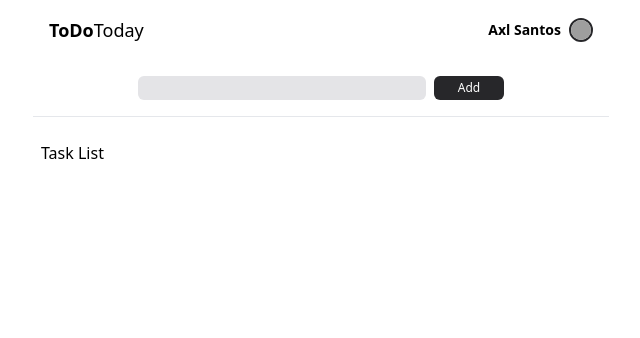
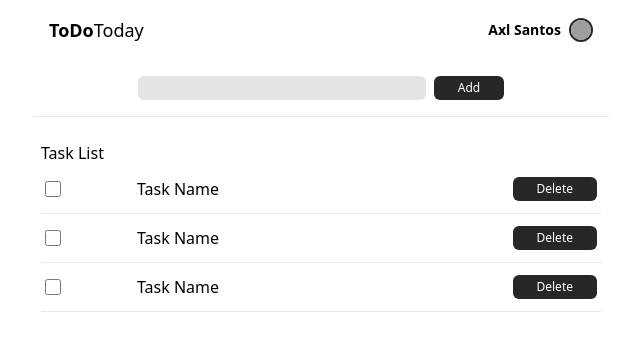
Before and after one commit to fallenxl/todo-challenge, a React (Vite) app in the folder client/: page / in a window 1280 px wide. Shown: the top 338 px of the page, without its empty margins (319-959 px from the left). Built offline with nearby package versions, Linux system fonts and the light colour scheme; grey boxes are pictures that could not be loaded.

Commit message:
Add new features
Added the folder hooks, the task component

```diff
--- a/client/index.html
+++ b/client/index.html
@@ -4,7 +4,7 @@
     <meta charset="UTF-8" />
     <link rel="icon" type="image/svg+xml" href="/vite.svg" />
     <meta name="viewport" content="width=device-width, initial-scale=1.0" />
-    <title>Vite + React</title>
+    <title>ToDo Challenge</title>
   </head>
   <body>
     <div id="root"></div>
--- a/client/src/features/Form.jsx
+++ b/client/src/features/Form.jsx
@@ -1,4 +1,7 @@
+import { useTask } from "../hooks/useTask";
+
 function Form() {
+  const {task, handleTaskChange} = useTask()
   return (
     <form className="flex gap-2 items-center justify-center mb-4 border-b pb-4">
       <input
@@ -6,6 +9,8 @@ function Form() {
         type="text"
         id="name"
         name="name"
+        onChange={handleTaskChange}
+        value={task}
       />
       <button className="bg-zinc-800 hover:bg-zinc-700 text-white px-6 py-1 rounded-md text-xs">Add</button>
     </form>
--- /dev/null
+++ b/client/src/features/Task.jsx
@@ -0,0 +1,10 @@
+function Task(){
+    return(
+        <li className="grid grid-cols-6 items-center px-1 py-3 border-b">
+            <input type="checkbox" className="w-4 h-4" />
+            <span className="col-start-2 col-end-6">Task Name</span>
+            <button className="bg-zinc-800 hover:bg-zinc-700 justify-self-end self-end text-white px-6 py-1 rounded-md text-xs">Delete</button>
+        </li>
+    )
+}
+export default Task
--- a/client/src/features/TaskList.jsx
+++ b/client/src/features/TaskList.jsx
@@ -1,7 +1,14 @@
+import Task from "./Task"
+
 function TaskList(){
 return (
     <section className="p-2">
         <h2 className="">Task List</h2>
+        <ul>
+            <Task/>
+            <Task/>
+            <Task/>
+        </ul>
     </section>
 )
 }
--- /dev/null
+++ b/client/src/hooks/useTask.js
@@ -0,0 +1,12 @@
+import { useState } from "react";
+export function useTask(initialValue = "") {
+    const [task, setTask] = useState(initialValue);
+    const handleTaskChange = (e) => {
+        setTask(e.target.value);
+    }
+    return {
+        task,
+        handleTaskChange
+    }
+
+}
```
